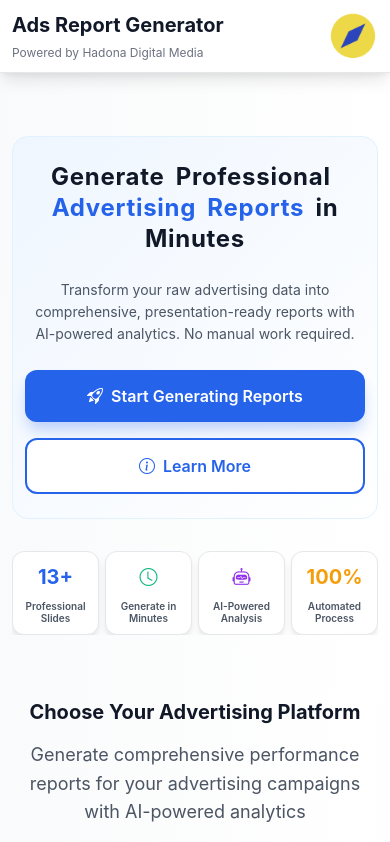
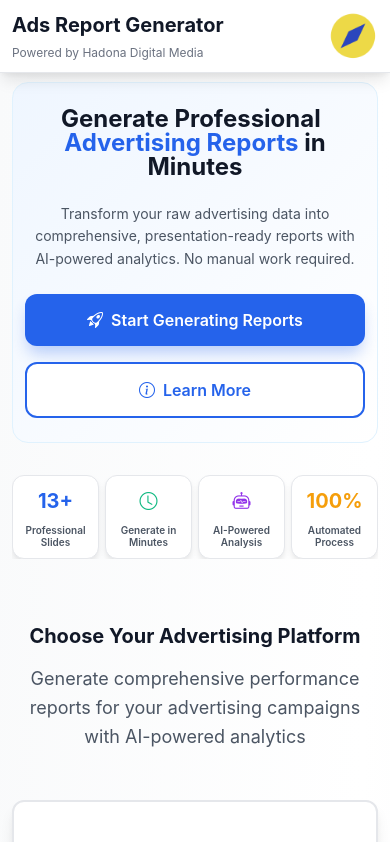
Before and after one commit to Briyanes/meta-ads-report-generator, a Next.js app: page /home in a window 390 px wide. Shown: the top 842 px of the page. Built offline with nearby package versions, Linux system fonts and the light colour scheme; grey boxes are pictures that could not be loaded.

Commit message:
fix: Reduce spacing for hero text and header gap in mobile view

```diff
--- a/app/globals.css
+++ b/app/globals.css
@@ -253,7 +253,8 @@ a {
 
 @media (max-width: 768px) {
   .responsive-container {
-    padding: 24px 16px !important;
+    padding: 16px 16px !important;
+    padding-top: 16px !important;
   }
 
   .responsive-header {
@@ -319,13 +320,14 @@ a {
   .responsive-hero {
     padding: 32px 16px !important;
     margin-bottom: 32px !important;
+    margin-top: 0 !important;
   }
 
   .responsive-hero h1 {
     font-size: 28px !important;
-    line-height: 1.3 !important;
-    word-spacing: 0.15em !important;
-    letter-spacing: 0.02em !important;
+    line-height: 1 !important;
+    word-spacing: normal !important;
+    letter-spacing: normal !important;
   }
 
   .responsive-hero h1 br {
@@ -339,6 +341,10 @@ a {
   .responsive-hero p {
     font-size: 16px !important;
     margin-bottom: 24px !important;
+  }
+
+  .header-spacer {
+    height: 80px !important;
   }
 
   .responsive-platform-title {
@@ -602,7 +608,8 @@ a {
 
 @media (max-width: 480px) {
   .responsive-container {
-    padding: 16px 12px !important;
+    padding: 12px 12px !important;
+    padding-top: 12px !important;
   }
 
   .responsive-header {
@@ -692,8 +699,9 @@ a {
 
   .responsive-hero h1 {
     font-size: 24px !important;
-    word-spacing: 0.2em !important;
-    letter-spacing: 0.03em !important;
+    line-height: 1 !important;
+    word-spacing: normal !important;
+    letter-spacing: normal !important;
   }
 
   .responsive-hero h1 span {
@@ -702,6 +710,10 @@ a {
 
   .responsive-hero p {
     font-size: 14px !important;
+  }
+
+  .header-spacer {
+    height: 70px !important;
   }
 
   .responsive-platform-title {
--- a/app/home/page.tsx
+++ b/app/home/page.tsx
@@ -136,7 +136,7 @@ export default function HomePage() {
       </header>
 
       {/* Spacer for fixed header */}
-      <div style={{ height: '120px' }}></div>
+      <div className="header-spacer" style={{ height: '120px' }}></div>
 
       {/* Main Content */}
       <main className="responsive-container" style={{
```
